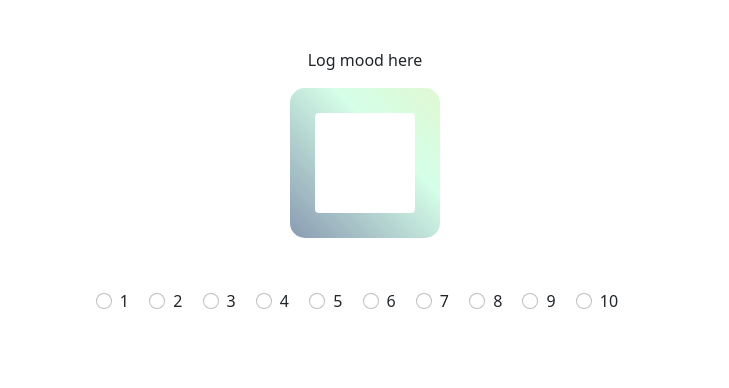
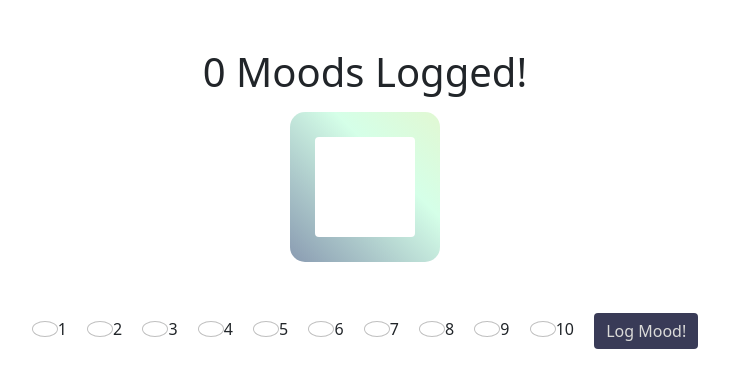
Before and after one commit to jnos-studies/anon_mood_board, a Flask app: page /log_mood in a window 1280 px wide. Shown: the part 60-448 px from the top of the page, without its empty margins (275-1004 px from the left). Run offline with Flask 2, Linux system fonts and the light colour scheme; the visitor is signed in with stand-in values (Sample User, id 1); data that the repository does not hold is empty; some libraries are stand-ins or nearby versions.

Commit message:
Added a submit button and some back end to the log functionality for moods.

```diff
--- a/app/main.py
+++ b/app/main.py
@@ -43,10 +43,17 @@ def create_app(testing: bool = True):
         user_image_path = "static/mood_images/" + db.execute("SELECT path_to_img FROM users WHERE id = ?", session["user_id"])[0]["path_to_img"] + ".png"
         return render_template("index.html", image_path=user_image_path, username=username[0]["username"])
 
-    @app.route("/log_mood")
+    @app.route("/log_mood", methods=["GET","POST"])
     @login_required
     def log_mood():
-        return render_template("log_mood.html")
+        # Get number of users logged moods
+        num_logged_moods = len(db.execute("SELECT user_id FROM moods WHERE user_id = ?", session["user_id"]))
+        # TODO Set a limit on how many logs a user can perform per day (2 per day), and set it to the machine time on server
+        if request.method == "POST":
+            rating = request.form["inlineRadioOptions"]
+            # db.execute("INSERT INTO moods(user_id, rating) VALUES(?, ?)", session["user_id"], rating)
+
+        return render_template("log_mood.html", log_nums=num_logged_moods)
 
     @app.route("/all_moods")
     @login_required
@@ -72,7 +79,7 @@ def create_app(testing: bool = True):
             rows = db.execute("SELECT * FROM users WHERE username = ?", request.form.get("username"))
 
             # Ensure username exists and password is correct
-            if len(rows) != 1 or not check_password_hash(rows[0]["hash"], request.form.get("password")):
+            if len(rows) != 1 or not check_password_hash(rows[0]["hash"], request.form.get("password")) or not len(request.form.get("username")) < 15:
                 return apology("Invalid username and/or password!", 403)
 
             session["user_id"] = rows[0]["id"]
--- a/app/static/js/select_mood.js
+++ b/app/static/js/select_mood.js
@@ -5,21 +5,20 @@ const color_dictionary = {
     // TODO pick a better color scheme for range
     // each subsequent rgb value is calculated on a pre-selected set of 10 colors
     // ranging from the saddest rgb color to the happiest
-    "option1": [r, g, b],
-    "option2":[r + 19 * 2, g + 17 * 2, b + 8 * 2],
-    "option3":[r + 19 * 3, g + 20 * 3, b + 15 * 3],
-    "option4":[r + 19 * 4, g + 20 * 4, b + 15 * 4],
-    "option5":[r + 19 * 5, g + 17 * 5, b + 15 * 5],
-    "option6":[r + 19 * 6, g + 17 * 6, b + 15 * 6],
-    "option7":[r + 19 * 7, g + 17 * 7, b + 8 * 7],
-    "option8":[r + 19 * 8, g + 17 * 8, b + 8 * 8],
-    "option9":[r + 19 * 9, g + 17 * 9, b + 8 * 9],
-    "option10":[r + 19 * 10, g + 17 * 10, b + 8 * 10],
+    1: [r, g, b],
+    2:[r + 19 * 2, g + 17 * 2, b + 8 * 2],
+    3:[r + 19 * 3, g + 17 * 3, b + 15 * 3],
+    4:[r + 19 * 4, g + 17 * 4, b + 15 * 4],
+    5:[r + 19 * 5, g + 17 * 5, b + 15 * 5],
+    6:[r + 19 * 6, g + 17 * 6, b + 15 * 6],
+    7:[r + 19 * 7, g + 17 * 7, b + 8 * 7],
+    8:[r + 19 * 8, g + 17 * 8, b + 8 * 8],
+    9:[r + 19 * 9, g + 17 * 9, b + 8 * 9],
+    10:[r + 19 * 10, g + 17 * 10, b + 8 * 10],
 }
 
 document.getElementById("select-mood-form").addEventListener("click",()=>
 {
     let selection = document.querySelector('input[name="inlineRadioOptions"]:checked').value
-    console.log(selection)
     color_selection.style.backgroundColor = `rgb(${color_dictionary[selection][0]}, ${color_dictionary[selection][1]}, ${color_dictionary[selection][2]})`
 })
--- a/app/templates/log_mood.html
+++ b/app/templates/log_mood.html
@@ -5,52 +5,53 @@
 
 {% block main %}
   <script src="static/js/select_mood.js" defer></script>
-  <p>Log mood here</p>
+  <p class="display-6">{{ log_nums }} Moods Logged!</p>
   <div id="recent-moods"></div>
   <div id="user_image_bg">
     <div class="rounded mx-auto d-block" id="mood-select-color"></div>
   </div>
     <form action="/log_mood" method="post" id="select-mood-form">
         <div class="form-check form-check-inline">
-            <input class="form-check-input" type="radio" name="inlineRadioOptions" id="inlineRadio1" value="option1">
+            <input class="form-control form-check-input" type="radio" name="inlineRadioOptions" id="inlineRadio1" value=1>
             <label class="form-check-label" for="inlineRadio1">1</label>
           </div>
           <div class="form-check form-check-inline">
-            <input class="form-check-input" type="radio" name="inlineRadioOptions" id="inlineRadio2" value="option2">
+            <input class="form-control form-check-input" type="radio" name="inlineRadioOptions" id="inlineRadio2" value=2>
             <label class="form-check-label" for="inlineRadio2">2</label>
           </div>
           <div class="form-check form-check-inline">
-            <input class="form-check-input" type="radio" name="inlineRadioOptions" id="inlineRadio3" value="option3">
+            <input class="form-control form-check-input" type="radio" name="inlineRadioOptions" id="inlineRadio3" value=3>
             <label class="form-check-label" for="inlineRadio3">3</label>
           </div>
           <div class="form-check form-check-inline">
-            <input class="form-check-input" type="radio" name="inlineRadioOptions" id="inlineRadio4" value="option4">
+            <input class="form-control form-check-input" type="radio" name="inlineRadioOptions" id="inlineRadio4" value=4>
             <label class="form-check-label" for="inlineRadio3">4</label>
           </div>
           <div class="form-check form-check-inline">
-            <input class="form-check-input" type="radio" name="inlineRadioOptions" id="inlineRadio5" value="option5">
+            <input class="form-control form-check-input" type="radio" name="inlineRadioOptions" id="inlineRadio5" value=5>
             <label class="form-check-label" for="inlineRadio3">5</label>
           </div>
           <div class="form-check form-check-inline">
-            <input class="form-check-input" type="radio" name="inlineRadioOptions" id="inlineRadio6" value="option6">
+            <input class="form-control form-check-input" type="radio" name="inlineRadioOptions" id="inlineRadio6" value=6>
             <label class="form-check-label" for="inlineRadio3">6</label>
           </div>
           <div class="form-check form-check-inline">
-            <input class="form-check-input" type="radio" name="inlineRadioOptions" id="inlineRadio7" value="option7">
+            <input class="form-control form-check-input" type="radio" name="inlineRadioOptions" id="inlineRadio7" value=7>
             <label class="form-check-label" for="inlineRadio3">7</label>
           </div>
           <div class="form-check form-check-inline">
-            <input class="form-check-input" type="radio" name="inlineRadioOptions" id="inlineRadio8" value="option8">
+            <input class="form-control form-check-input" type="radio" name="inlineRadioOptions" id="inlineRadio8" value=8>
             <label class="form-check-label" for="inlineRadio3">8</label>
           </div>
           <div class="form-check form-check-inline">
-            <input class="form-check-input" type="radio" name="inlineRadioOptions" id="inlineRadio9" value="option9">
+            <input class="form-control form-check-input" type="radio" name="inlineRadioOptions" id="inlineRadio9" value=9>
             <label class="form-check-label" for="inlineRadio3">9</label>
           </div>
           <div class="form-check form-check-inline">
-            <input class="form-check-input" type="radio" name="inlineRadioOptions" id="inlineRadio10" value="option10">
+            <input class="form-control form-check-input" type="radio" name="inlineRadioOptions" id="inlineRadio10" value=10>
             <label class="form-check-label" for="inlineRadio3">10</label>
           </div>
+          <button class="btn btn-primary" type="submit">Log Mood!</button>
     </form>
 
 {% endblock %}
```
